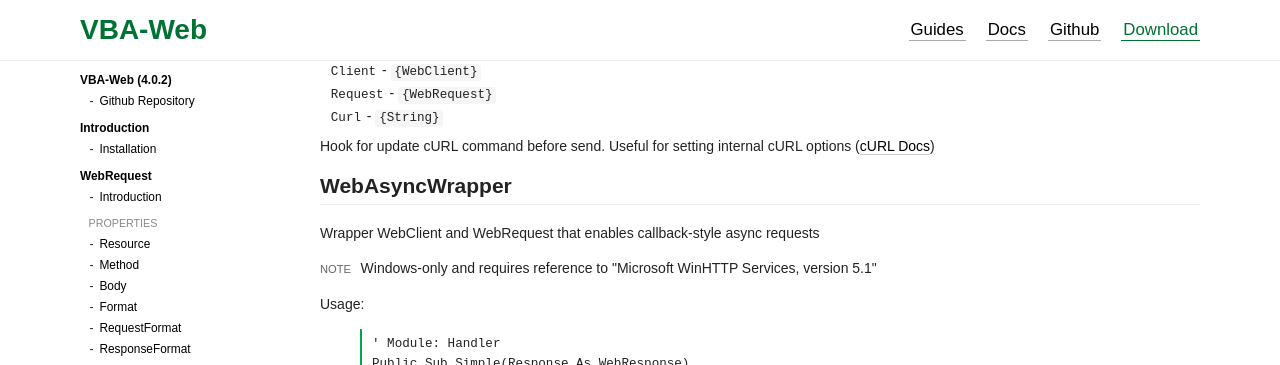
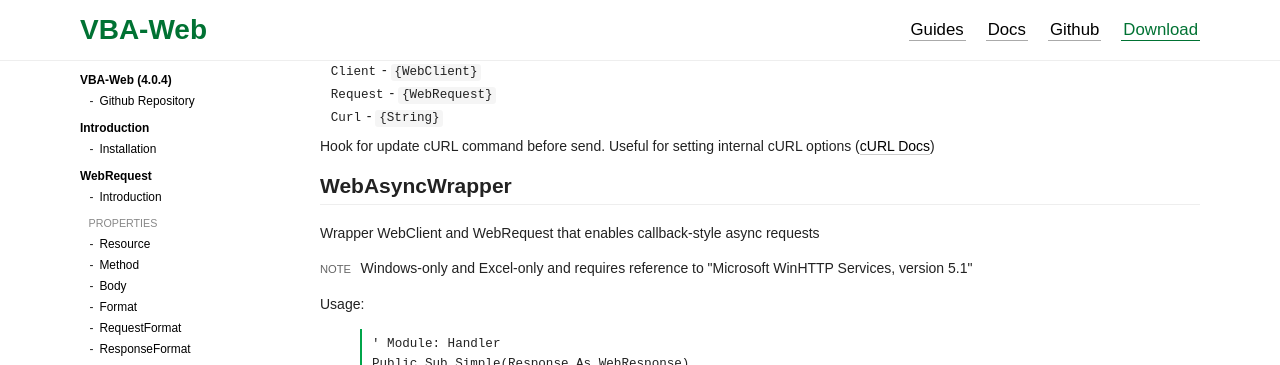
Before and after one commit to VBA-tools/VBA-Web, a Jekyll site: the page built from docs/index.html, in a window 1280 px wide and 900 px high, scrolled down 22382 px. Shown: the top 365 px of the window. Built offline with Jekyll 4.4.1, drawn with Linux system fonts in a browser that asks for light colours; Markdown is read by kramdown in place of the engine named in the settings; some of the changed text lies outside the part shown.

Commit message:
Update docs for v4.0.4

```diff
--- a/Gemfile
+++ b/Gemfile
@@ -1,2 +1,3 @@
 source 'https://rubygems.org'
+gem 'wdm', '~> 0.1.0' if Gem.win_platform?
 gem 'github-pages'
--- a/_config.yml
+++ b/_config.yml
@@ -5,7 +5,7 @@ url: http://vba-tools.github.io
 github: "https://github.com/VBA-tools/VBA-Web"
 download: "https://github.com/VBA-tools/VBA-Web/releases"
 description: "VBA-Web: Work with web services (Salesforce, Google, and pretty much everything on the internet) directly from VBA, Excel, Access, and more"
-version: 4.0.2
+version: 4.0.4
 
 defaults:
 - scope:
--- a/docs/index.html
+++ b/docs/index.html
@@ -540,7 +540,7 @@ End If
   <h2 id="/WebAsyncWrapper" class="docs-title anchor">WebAsyncWrapper</h2>
   <section class="docs-subsection">
     <p>Wrapper WebClient and WebRequest that enables callback-style async requests
-    <p><em>Note</em> Windows-only and requires reference to "Microsoft WinHTTP Services, version 5.1"</p>
+    <p><em>Note</em> Windows-only and Excel-only and requires reference to "Microsoft WinHTTP Services, version 5.1"</p>
 
     <p>Usage:</p>
 {% highlight VB.net %}
```
Also changed, not shown: _data/docs/WebHelpers.yml (+2 -27 lines), Gemfile.lock.
